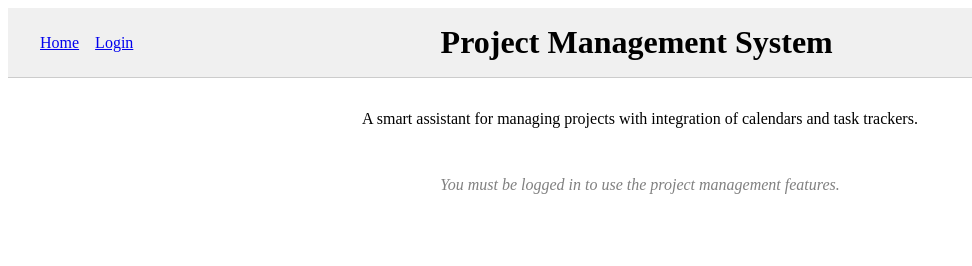
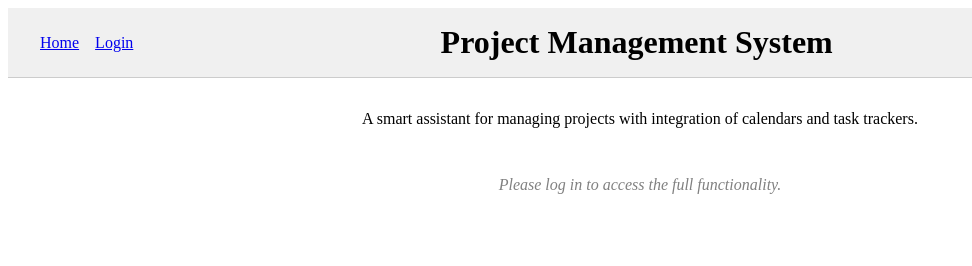
Before and after one commit to Code-the-Dream-School/jj-practicum-team-5-front, a React (Vite) app: page / in a window 1280 px wide. Shown: the top 266 px of the page, without its empty margins (0-972 px from the left). Built offline with nearby package versions, Linux system fonts and the light colour scheme.

Commit message:
frontend updates for week 1 -login and home pages with footer and header

```diff
--- a/src/pages/HomePage.jsx
+++ b/src/pages/HomePage.jsx
@@ -5,7 +5,7 @@ export default function HomePage() {
                 A smart assistant for managing projects with integration of calendars and task trackers.
             </p>
             <p style={{ color: "gray", fontStyle: "italic", textAlign: "center" }}>
-                You must be logged in to use the project management features.
+                Please log in to access the full functionality.
             </p>
         </div>
     );
```
